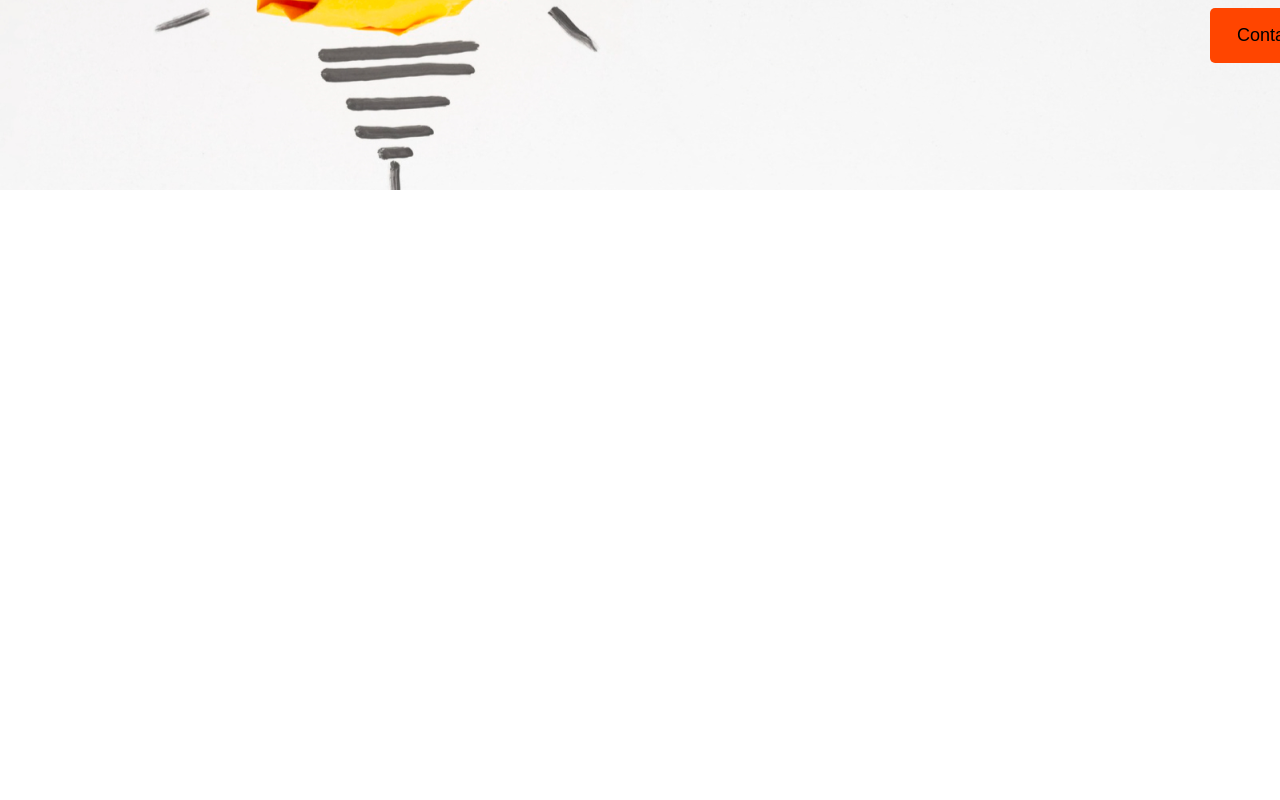
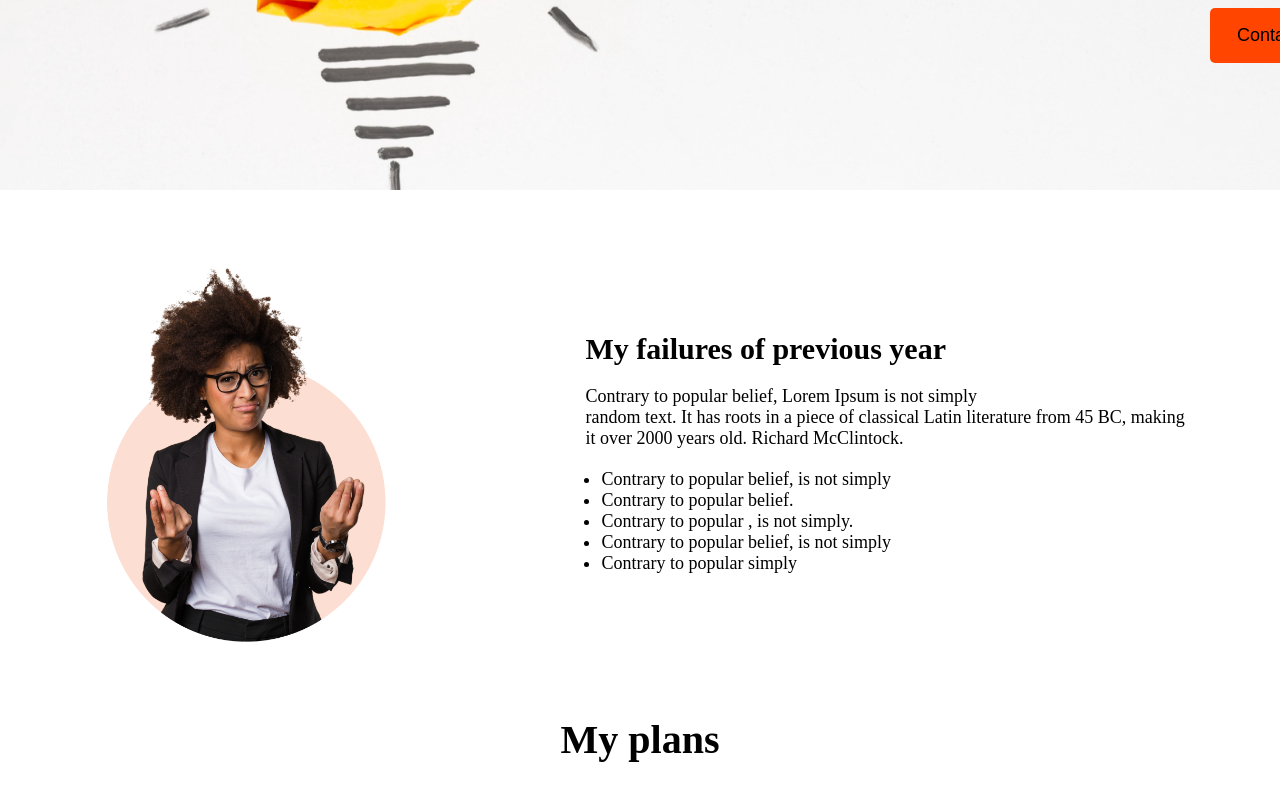
Before and after one commit to rxasif07/web-asif, a plain HTML site: page index.html in a window 1280 px wide. Shown: the part 510-1310 px from the top of the page. Before the commit the page ends 800 px from the top, so only its background shows below. Drawn offline with Linux system fonts and the light colour scheme.

Commit message:
add half main part

```diff
--- a/index.html
+++ b/index.html
@@ -20,12 +20,32 @@
                 </div>
 
         </div>
-        <div>
 
-        </div>
 
     </header>
     <main>
+        <section>
+            <div class="section-main">
+                <div>
+                    <img class="main-img" src="/style/elements/Group 3979.png" alt="">
+                </div>
+                <div class="main-info">
+                    <h3 class="main-title">My failures of previous year</h3>
+                    <p class="main-dicp"> Contrary to popular belief, Lorem Ipsum is not simply <br> random text. It has roots in a piece of classical
+                         Latin literature from 45 BC, making <br> it over 2000 years old. Richard McClintock.
+                        </p>
+                     <ul class="main-ul">
+                        <li>Contrary to popular belief, is not simply</li>
+                        <li>Contrary to popular belief.</li>
+                        <li>Contrary to popular , is not simply.</li>
+                        <li>Contrary to popular belief, is not simply</li>
+                        <li>Contrary to popular simply</li>
+                     </ul>
+
+                </div>
+            </div>
+            <h3 class="my-plans">My plans</h3>
+        </section>
 
     </main>
     <footer>
--- a/style/index.css
+++ b/style/index.css
@@ -32,3 +32,37 @@
     margin-top: 5px;
 
 }
+/*  main section style */
+
+.section-main{
+    display: flex;
+    justify-content: space-around;
+    align-items: center;
+    margin: 70px 0px;
+
+}
+.main-img{
+    width: 300px;
+
+}
+.main-title{
+    font-size: 30px;
+    font-weight: 400px;
+    margin-bottom: 20px;
+
+}
+.main-dicp{
+    font-size: 18px;
+    font-weight: 200px;
+    margin-bottom: 20px;
+}
+.main-ul{
+    margin-left: 16px;
+    font-size: 18px;
+    font-weight: 300px;
+}
+.my-plans{
+    text-align: center;
+    margin: 50px 0px;
+    font-size: 40px;
+}
```
